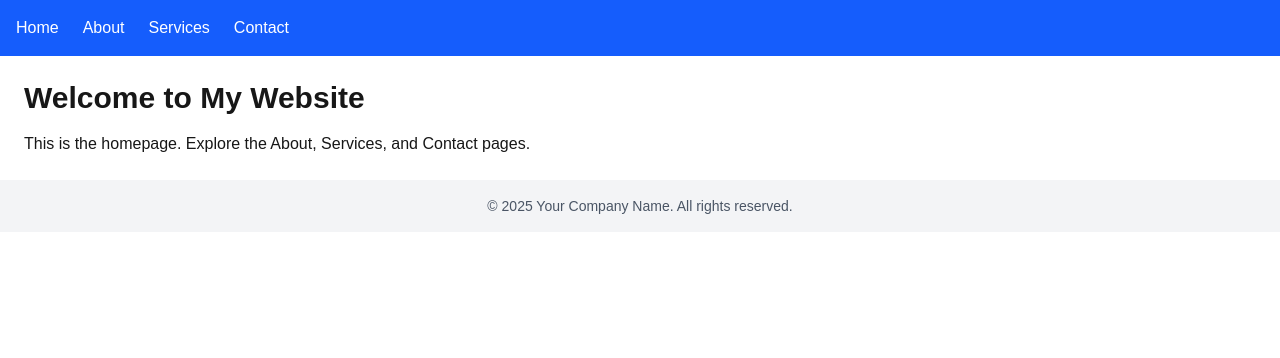
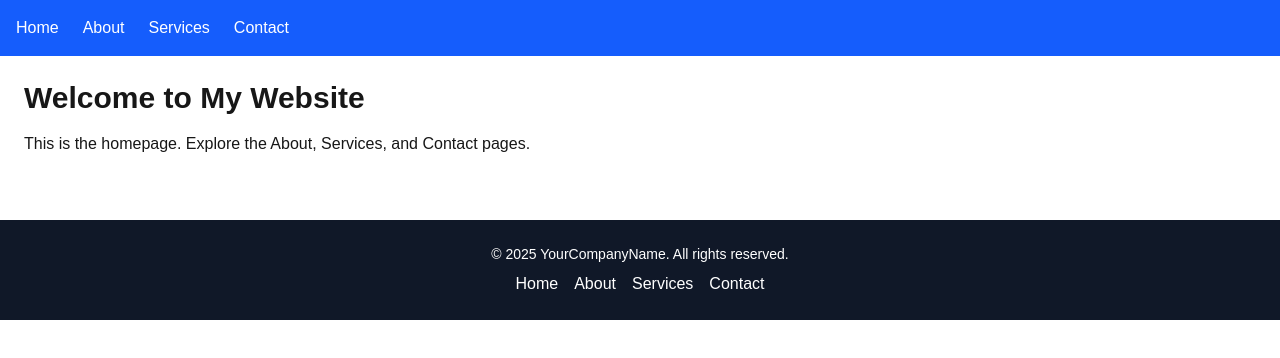
Before and after one commit to mahendraSingh2003/my-app, a Next.js app: page / in a window 1280 px wide. Shown: the top 358 px of the page. Built offline with nearby package versions, Linux system fonts and the light colour scheme.

Commit message:
footer is updated

```diff
--- a/app/layout.tsx
+++ b/app/layout.tsx
@@ -18,9 +18,19 @@ export default function RootLayout({ children }: { children: React.ReactNode })
           <Link href="/contact">Contact</Link>
         </nav>
         <main className="p-6">{children}</main>
-        <footer className="w-full bg-gray-100 py-4 text-center text-sm text-gray-600">
-        <p>&copy; {new Date().getFullYear()} Your Company Name. All rights reserved.</p>
-         </footer>
+         <footer className="bg-gray-900 text-white py-6 mt-10">
+      <div className="container mx-auto px-4 text-center">
+        <p className="text-sm">
+          © {new Date().getFullYear()} YourCompanyName. All rights reserved.
+        </p>
+        <div className="mt-2 space-x-4">
+          <Link href="/" className="hover:underline">Home</Link>
+          <Link href="/about" className="hover:underline">About</Link>
+          <Link href="/services" className="hover:underline">Services</Link>
+          <Link href="/contact" className="hover:underline">Contact</Link>
+        </div>
+      </div>
+     </footer>
       </body>
     </html>
   )
```
